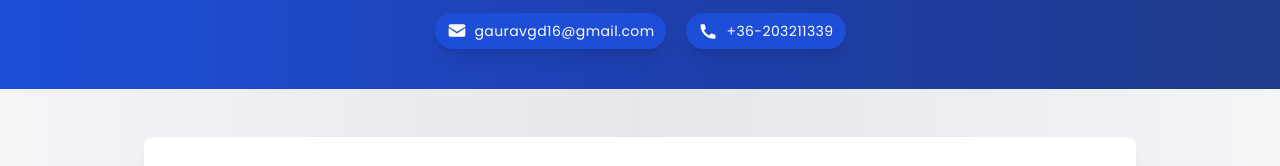
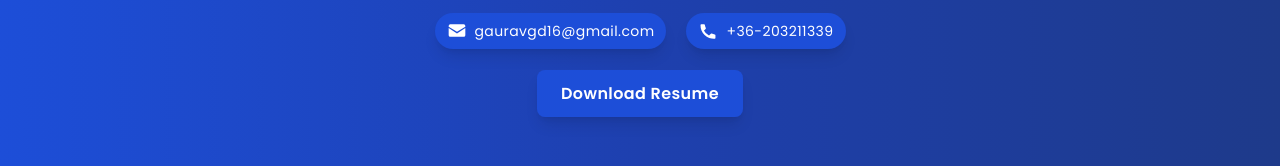
Before and after one commit to gauravgd16/gaurav-cv, a plain HTML site: page index.html in a window 1280 px wide. Shown: the part 167-333 px from the top of the page. Drawn offline with nearby package versions, Linux system fonts and the light colour scheme.

Commit message:
Added Download resume button

```diff
--- a/index.html
+++ b/index.html
@@ -43,6 +43,12 @@
           +36-203211339
         </a>
       </p>
+      <div class="text-center my-8">
+        <a href="gaurav_cv.pdf" download
+           class="bg-blue-700 hover:bg-blue-800 text-white font-bold py-3 px-6 rounded-lg shadow-lg transition duration-300">
+          Download Resume
+        </a>
+      </div>
     </div>
   </header>
 
```
